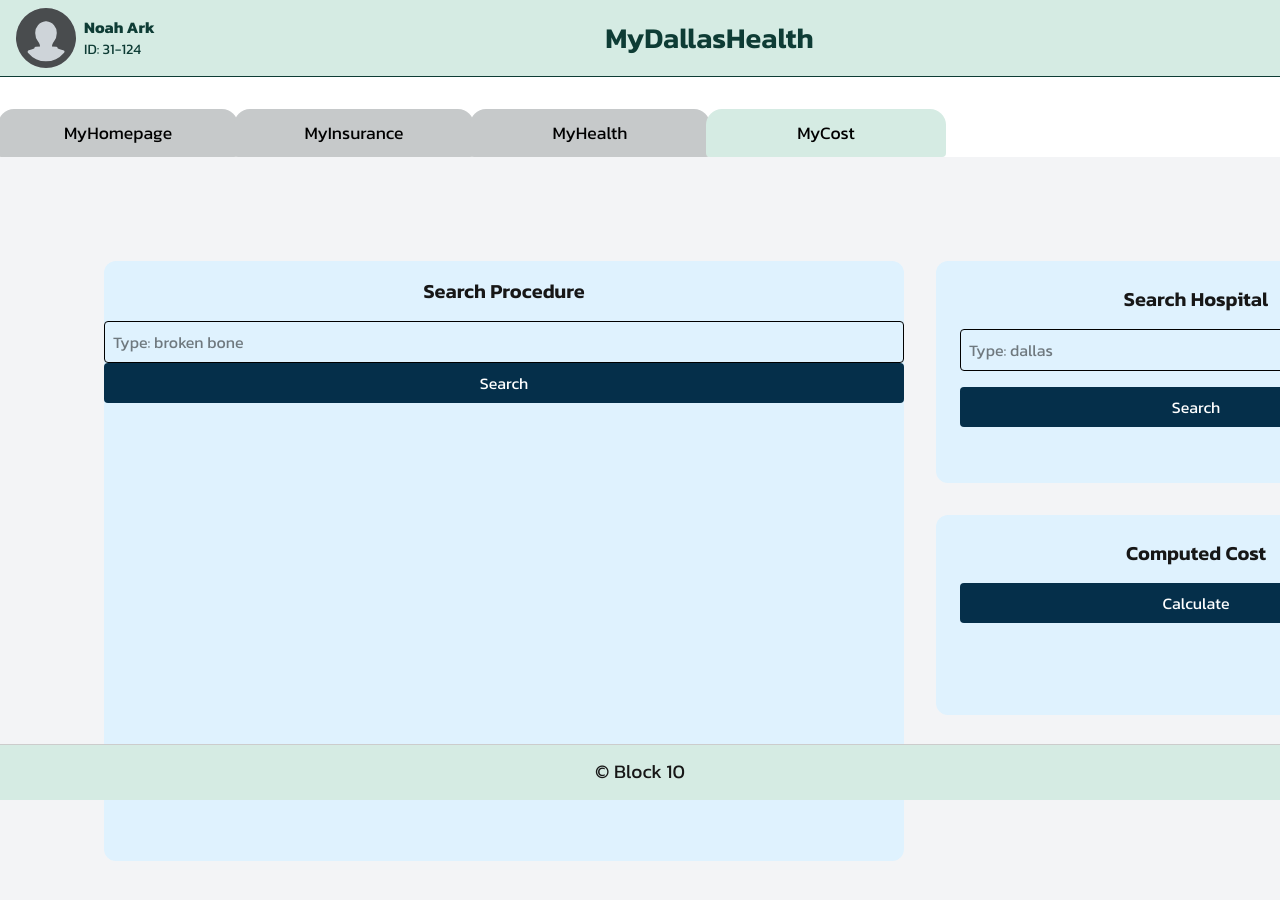
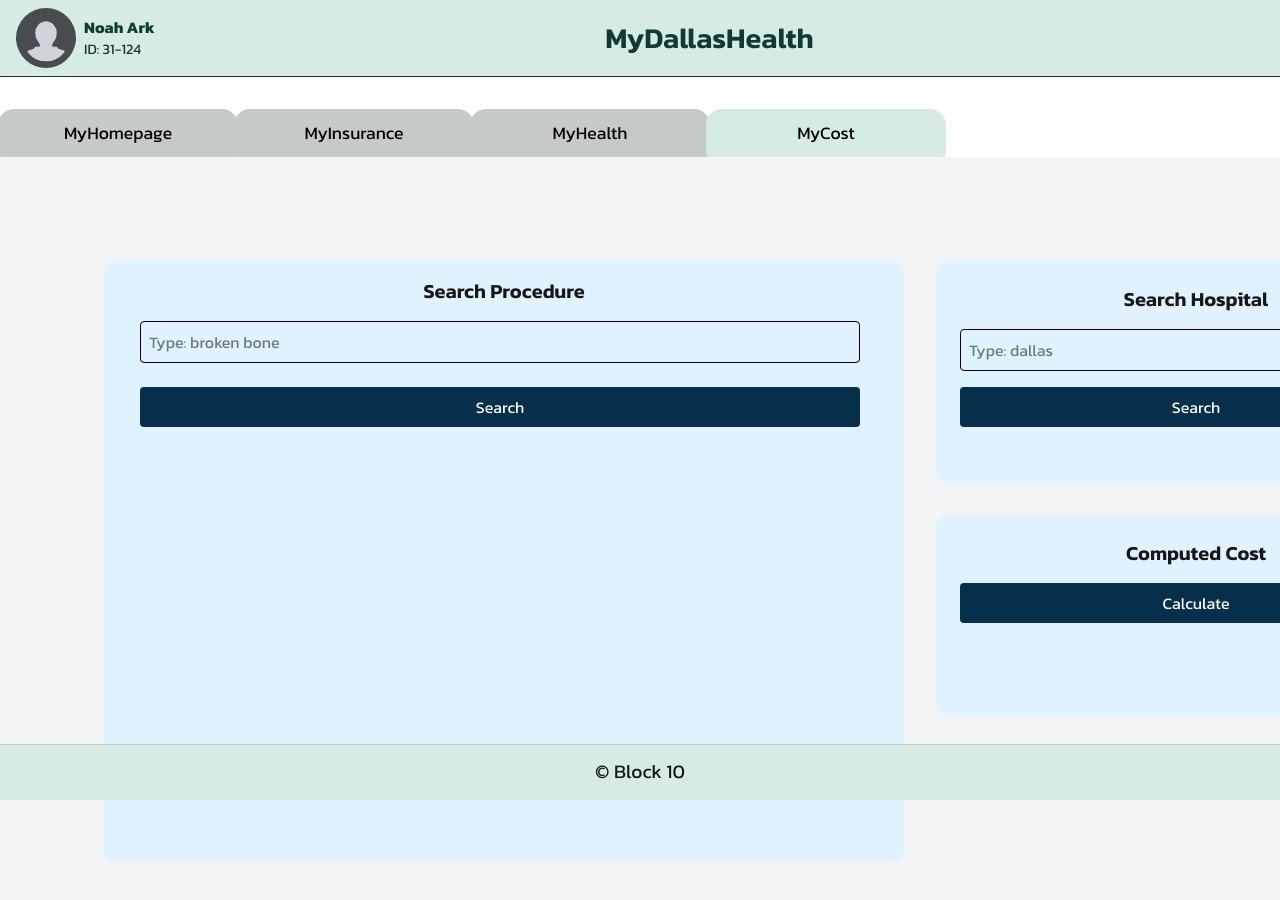
Before and after one commit to Steezzee/dallashealthcare, a Next.js app: page /cost in a window 1280 px wide. Shown: the top 900 px of the page. Built offline with nearby package versions, Linux system fonts and the light colour scheme.

Commit message:
fixed procedure search bar spacing

```diff
--- a/app/cost/page.tsx
+++ b/app/cost/page.tsx
@@ -88,12 +88,12 @@ export default function Cost() {
             placeholder="Type: broken bone"
             value={procedureSearch}
             onChange={(e) => setprocedureSearch(e.target.value)}
-            className="border p-2 rounded text-black"
+            className="border p-2 rounded text-black ml-9 mb-6 w-180"
           />
           <button
             onClick={handleprocedureSearch}
             className="bg-sky-950 text-white px-4 py-2 rounded
-            container hover:-translate-y-0.5 transition-all duration-200"
+            container hover:-translate-y-0.5 transition-all duration-200 ml-9 w-180"
           >
             Search
           </button>
```
